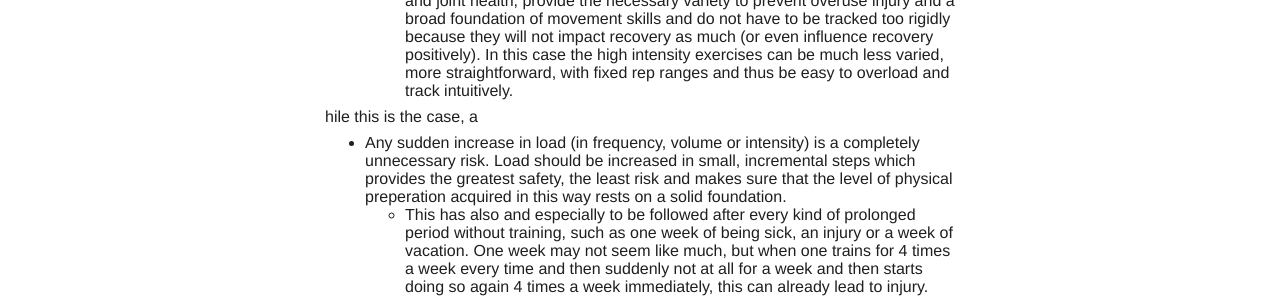
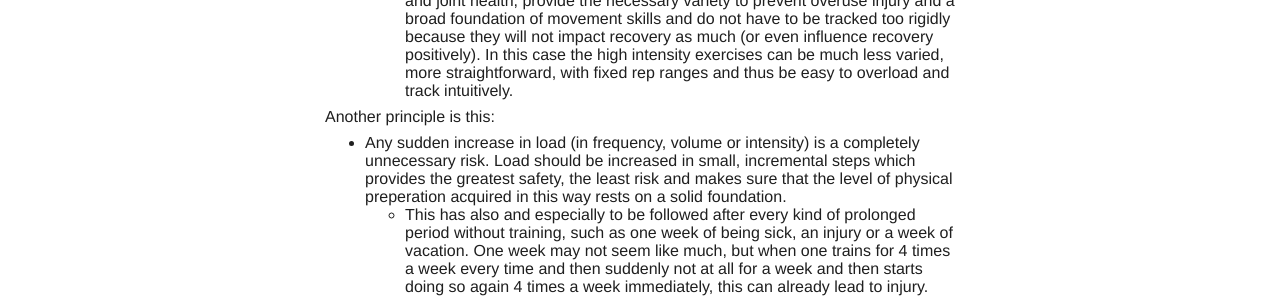
Before and after one commit to floshin/acrolib, a Jekyll site: the page built from training/load-management.md, in a window 1280 px wide. Shown: the part 1219-1519 px from the top of the page. Built offline with Jekyll 4.4.1, drawn with Linux system fonts in a browser that asks for light colours; our own code applies the rules of GitHub Pages for plain Markdown files.

Commit message:
Update load-management.md

```diff
--- a/training/load-management.md
+++ b/training/load-management.md
@@ -21,10 +21,6 @@ If that is the case - will we need to go the route of written records and measur
 * Very high intensity (while absolutely being necessary to become stronger) is causing damage, can lead to injury and negatively impact joint health if not managed properly and done with too much volume and may not be done daily. Low intensity with high volume on the other hand is healing, can heal injuries, can improve joint health and can be done a lot without running into any problems and can be done daily.
   * If those exercises which are varied a lot all fall into the category of low intensity exercises with high volume, they will be able to contribute to healing and joint health, provide the necessary variety to prevent overuse injury and a broad foundation of movement skills and do not have to be tracked too rigidly because they will not impact recovery as much (or even influence recovery positively). In this case the high intensity exercises can be much less varied, more straightforward, with fixed rep ranges and thus be easy to overload and track intuitively.
 
-
-
-
-hile this is the case, a
-
+Another principle is this:
 * Any sudden increase in load (in frequency, volume or intensity) is a completely unnecessary risk. Load should be increased in small, incremental steps which provides the greatest safety, the least risk and makes sure that the level of physical preperation acquired in this way rests on a solid foundation.
   * This has also and especially to be followed after every kind of prolonged period without training, such as one week of being sick, an injury or a week of vacation. One week may not seem like much, but when one trains for 4 times a week every time and then suddenly not at all for a week and then starts doing so again 4 times a week immediately, this can already lead to injury.
```
